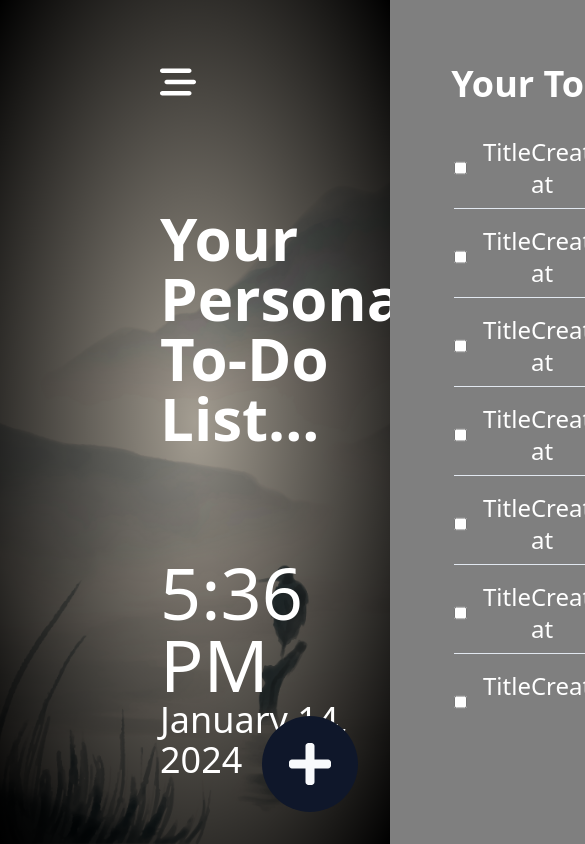
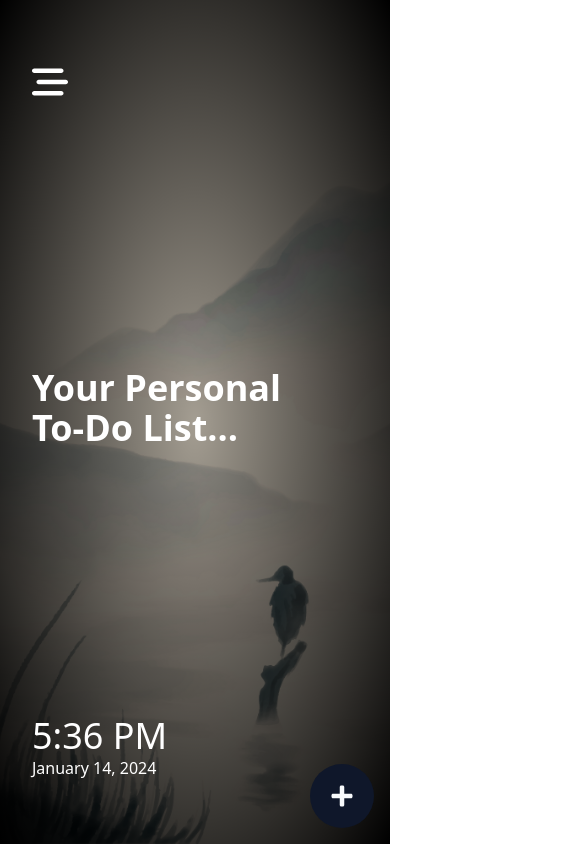
Before and after one commit to aHasnat1997/to-do_with_redux, a React (Vite) app: page / in a window 390 px wide. Shown: the top 844 px of the page, 585 px wide, since content can reach past the window. Built offline with nearby package versions, Linux system fonts and the light colour scheme.

Commit message:
FIX: mobile responsive

```diff
--- a/src/App.tsx
+++ b/src/App.tsx
@@ -6,7 +6,7 @@ import AddToDoModal from './components/to-do/AddToDoModal';
 function App() {
   return (
     <main
-      className='h-screen w-full flex relative'
+      className='h-screen w-full lg:flex relative'
       style={{
         backgroundImage: `radial-gradient(#0000005b, #000000), url(${bgImg})`,
         backgroundSize: 'cover',
@@ -16,7 +16,7 @@ function App() {
     >
       <Hero />
       <ToDoList />
-      <div className='absolute right-8 bottom-8'>
+      <div className='fixed right-4 lg:right-8 bottom-4 lg:bottom-8'>
         <AddToDoModal />
       </div>
     </main>
--- a/src/components/to-do/AddToDoModal.tsx
+++ b/src/components/to-do/AddToDoModal.tsx
@@ -17,7 +17,7 @@ function AddToDoModal() {
     return (
         <Dialog>
             <DialogTrigger asChild>
-                <Button className="text-5xl size-24 rounded-full"><FaPlus /></Button>
+                <Button className="text-2xl lg:text-5xl size-16 lg:size-24 rounded-full"><FaPlus /></Button>
             </DialogTrigger>
             <DialogContent className="sm:max-w-[425px] bg-slate-900 border-slate-900">
                 <DialogHeader>
--- a/src/components/to-do/Hero.tsx
+++ b/src/components/to-do/Hero.tsx
@@ -11,12 +11,12 @@ function Hero() {
     const dateOptions: Intl.DateTimeFormatOptions = { day: 'numeric', month: 'long', year: 'numeric' };
 
     return (
-        <section className='h-full w-full py-16 pl-40 flex flex-col justify-between'>
+        <section className='h-full w-full py-16 pl-8 lg:pl-40 flex flex-col justify-between'>
             <div className='text-4xl text-white'><FaBarsStaggered /></div>
-            <h1 className='text-6xl text-white font-bold'>Your Personal <br /> To-Do List...</h1>
+            <h1 className='text-4xl lg:text-6xl text-white font-bold'>Your Personal <br /> To-Do List...</h1>
             <div>
-                <p className='text-7xl text-white'>{new Intl.DateTimeFormat('en-US', timeOptions).format(new Date(date))}</p>
-                <p className='text-4xl text-white'>{new Intl.DateTimeFormat('en-US', dateOptions).format(new Date(date))}</p>
+                <p className='text-4xl lg:text-7xl text-white'>{new Intl.DateTimeFormat('en-US', timeOptions).format(new Date(date))}</p>
+                <p className='lg:text-4xl text-white'>{new Intl.DateTimeFormat('en-US', dateOptions).format(new Date(date))}</p>
             </div>
         </section>
     )
--- a/src/components/to-do/ToDoList.tsx
+++ b/src/components/to-do/ToDoList.tsx
@@ -9,7 +9,7 @@ function ToDoList() {
     return (
         <section className="w-full h-full bg-black/50 py-16">
             <h2 className="text-4xl font-semibold text-white text-center">Your To-Do List</h2>
-            <div className="w-full h-[80%] mt-8 px-16 space-y-4 overflow-y-scroll no-scrollbar ">
+            <div className="w-full h-fit lg:h-[80%] mt-8 px-4 lg:px-16 space-y-4 overflow-scroll no-scrollbar">
                 {
                     toDoesList.length === 0 ?
                         <h3 className="text-center text-white text-2xl">No To-Do added...</h3> :
```
